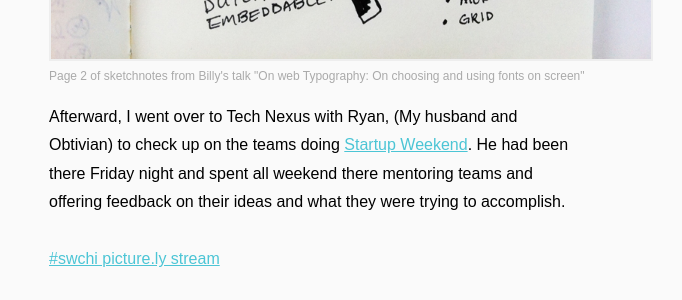
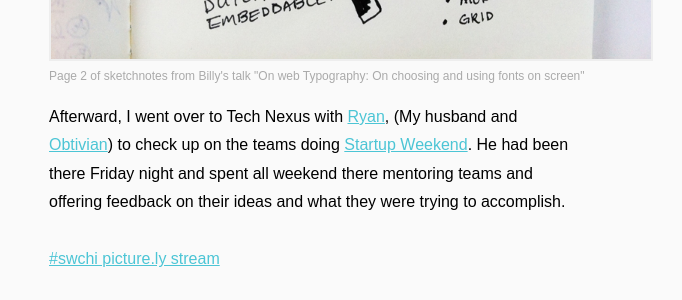
Before and after one commit to smbriones/smbriones.github.com, a Jekyll site: the page built from _posts/2011-07-25-week-three.html, in a window 1280 px wide and 900 px high, scrolled down 3053 px. Shown: the part 152-452 px from the top of the window, without its empty margins (451-1133 px from the left). Built offline with Jekyll 4.4.1, drawn with Linux system fonts in a browser that asks for light colours; nearby versions of some CDN libraries; some of the changed lines change nothing that is shown.

Commit message:
added link

```diff
--- a/_posts/2011-07-25-week-three.html
+++ b/_posts/2011-07-25-week-three.html
@@ -85,8 +85,8 @@ snippet: "It has been another week full of learning at 8th Light. I can't believ
 </figure>
 
 <p>
-  Afterward, I went over to Tech Nexus with Ryan, (My husband and Obtivian) to check up on the
-  teams doing
+  Afterward, I went over to Tech Nexus with <a href="http://ryanbriones.com/">Ryan</a>, (My husband and
+  <a href="http://obtiva.com/">Obtivian</a>) to check up on the teams doing
   <a href="http://chicago.startupweekend.org/">Startup Weekend</a>. He had been there Friday night and spent
   all weekend there mentoring teams and offering feedback on their ideas and what they were trying to
   accomplish.
```
